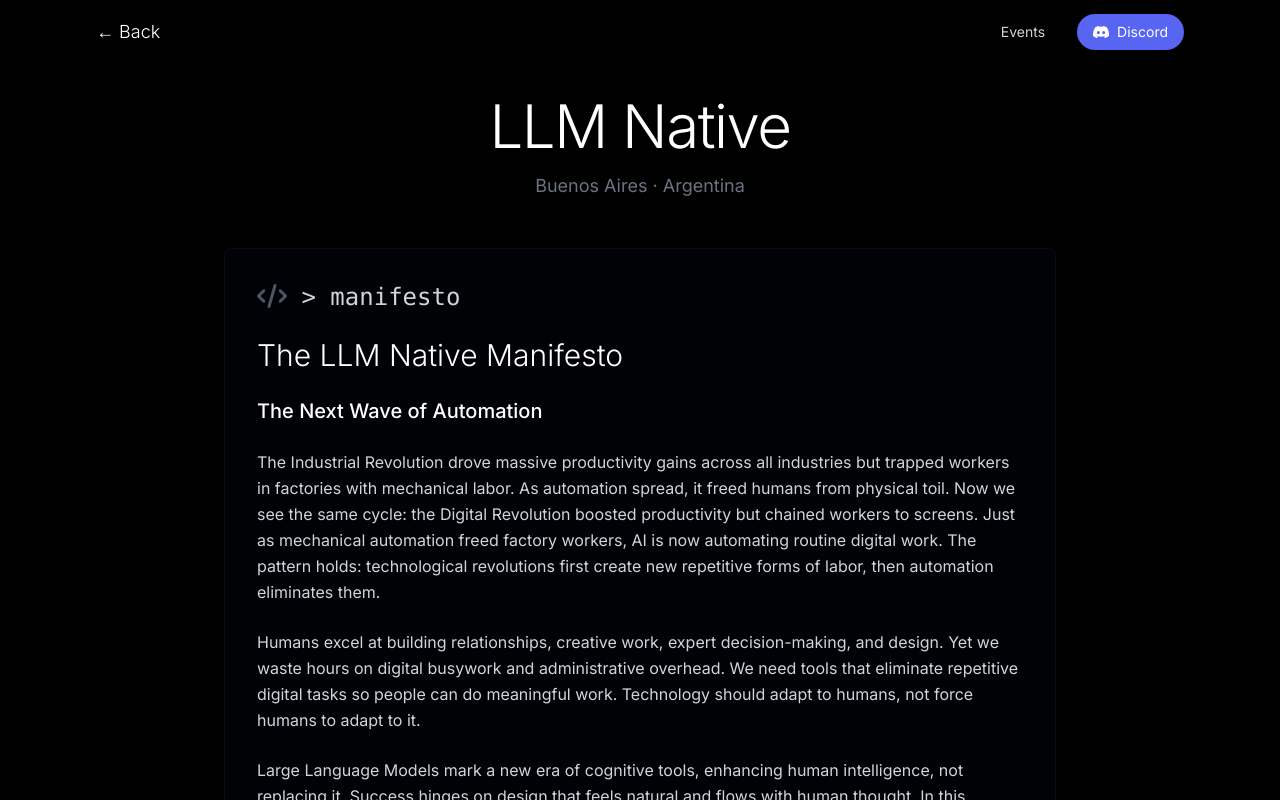
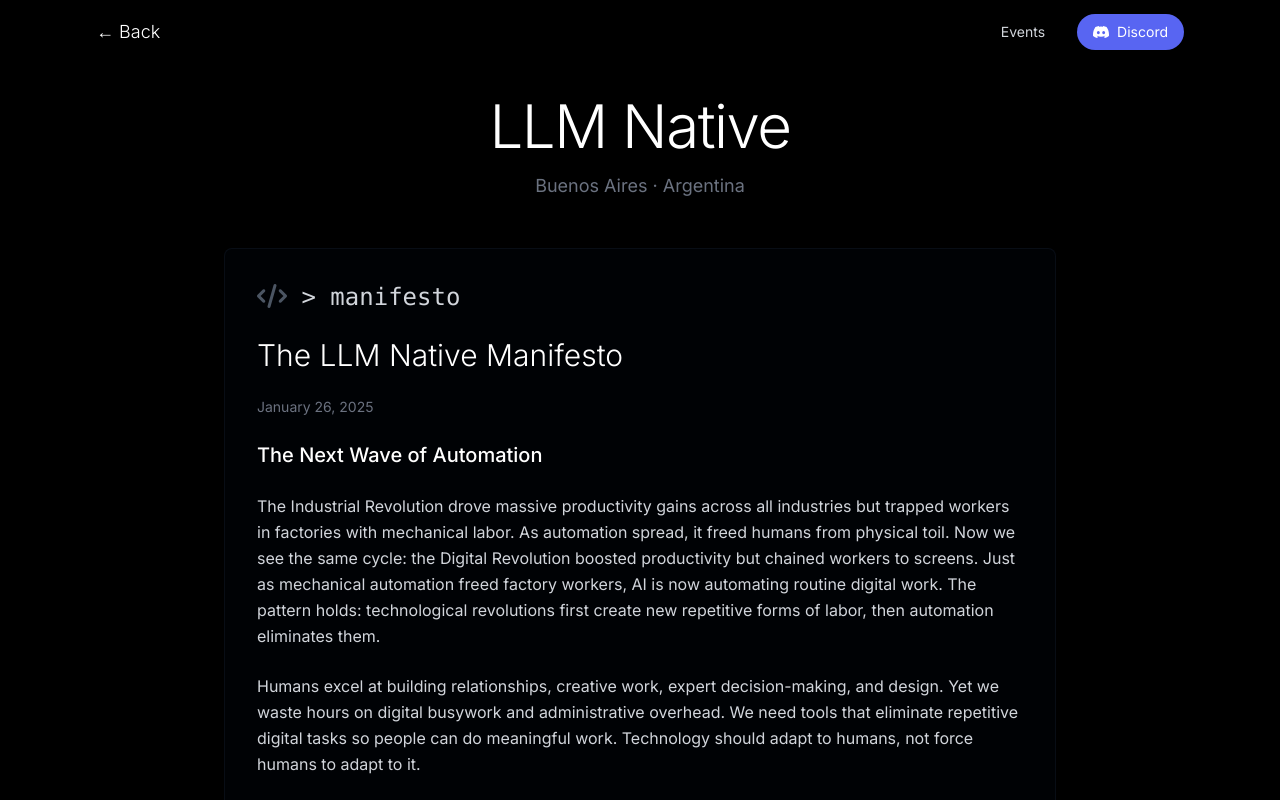
Before and after one commit to fpingham/llm-native, a Next.js app: page /manifesto in a window 1280 px wide. Shown: the top 800 px of the page. Built offline with nearby package versions, Linux system fonts and the light colour scheme.

Commit message:
Update page.tsx

```diff
--- a/app/manifesto/page.tsx
+++ b/app/manifesto/page.tsx
@@ -106,6 +106,7 @@
           </h2>
           <div className="space-y-6 text-gray-300">
             <h3 className="text-3xl font-light text-white mb-4">The LLM Native Manifesto</h3>
+            <p className="text-gray-500 text-sm mb-6">January 26, 2025</p>
             <h4 className="text-xl font-medium text-white mb-3">The Next Wave of Automation</h4>
             <p className="leading-relaxed">
               The Industrial Revolution drove massive productivity gains across all industries but trapped
```
